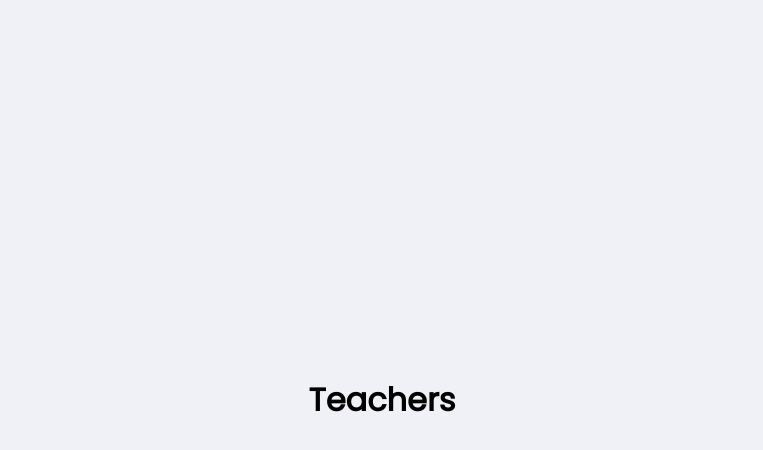
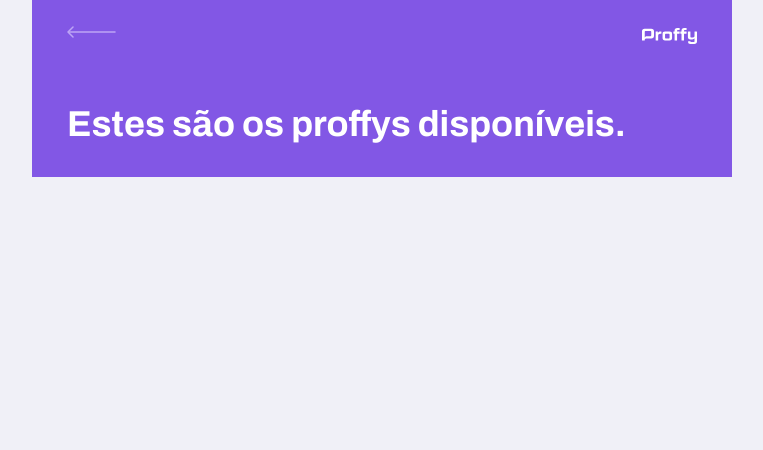
Before and after one commit to RDyego/nlw-web, a React (Create React App) app: page /study in a window 1280 px wide. Shown: the top 450 px of the page, without its empty margins (258-1021 px from the left). Built offline with nearby package versions, Linux system fonts and the light colour scheme; the HTML template or start-up script is replaced by a standard one.

Commit message:
Init TeacherList

```diff
--- a/src/pages/TeacherList/index.tsx
+++ b/src/pages/TeacherList/index.tsx
@@ -1,8 +1,26 @@
 import React from 'react';
+import { Link } from 'react-router-dom';
+
+import logoImg from '../../assets/images/logo.svg';
+import backIcon from '../../assets/images/icons/back.svg';
+
+import './styles.css';
 
 function TeacherList() {
     return (
-        <h1>Teachers</h1>
+        <div id="page-teacher-list" className="container">
+            <header className="page-header">
+                <div className="top-bar-container">
+                    <Link to="/">
+                        <img src={backIcon} alt="Voltar" />
+                    </Link>
+                    <img src={logoImg} alt="Proffy" />
+                </div>
+                <div className="header-content">
+                    <strong>Estes são os proffys disponíveis.</strong>
+                </div>
+            </header>
+        </div>
     )
 }
 
--- /dev/null
+++ b/src/pages/TeacherList/styles.css
@@ -0,0 +1,46 @@
+#page-teacher-list {
+    width: 100vw;
+    height: 100vh;
+}
+
+.page-header {
+    display: flex;
+    flex-direction: column;
+    background: var(--color-primary);
+}
+
+.page-header .top-bar-container {
+    width: 90%;
+    margin: 0 auto;
+    display: flex;
+    justify-content: space-between;
+    align-items: center;
+    color: var(--color-text-in-primary);
+    padding: 1.6rem 0;
+}
+
+.page-header .top-bar-container>img {
+    height: 3.2rem;
+    transition: opacity 0.2s;
+}
+
+.page-header .top-bar-container a:hover {
+    opacity: 0.6;
+}
+
+.page-header .top-bar-container > img {
+    height: 1.6rem;
+}
+
+.page-header .header-content {
+    width: 90%;
+    margin: 0 auto;
+    position: relative;
+    margin: 3.2rem auto;
+}
+
+.page-header .header-content strong {
+    font: 700 3.6rem Archivo;
+    line-height: 4.2rem;
+    color: var(--color-title-in-primary);
+}
```
